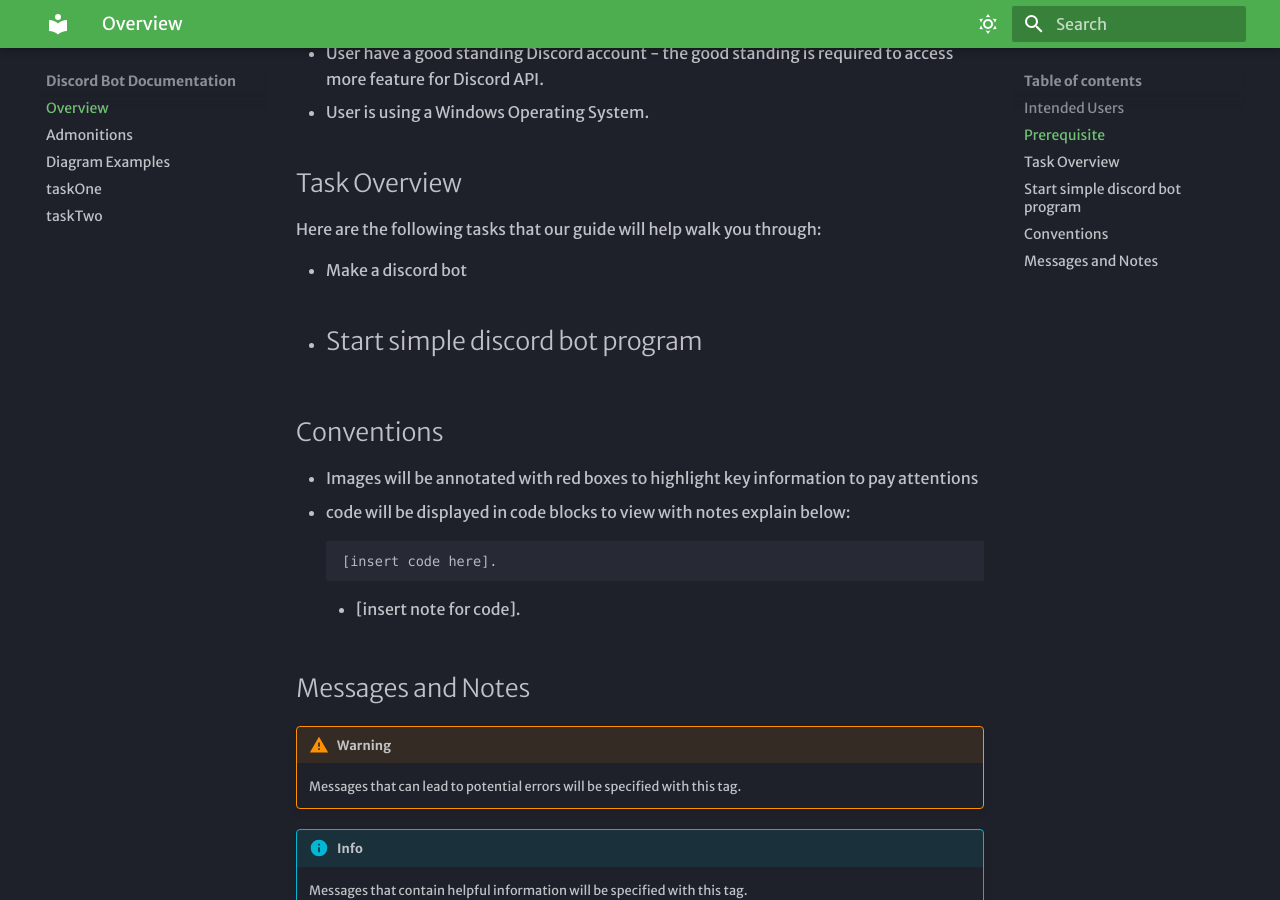
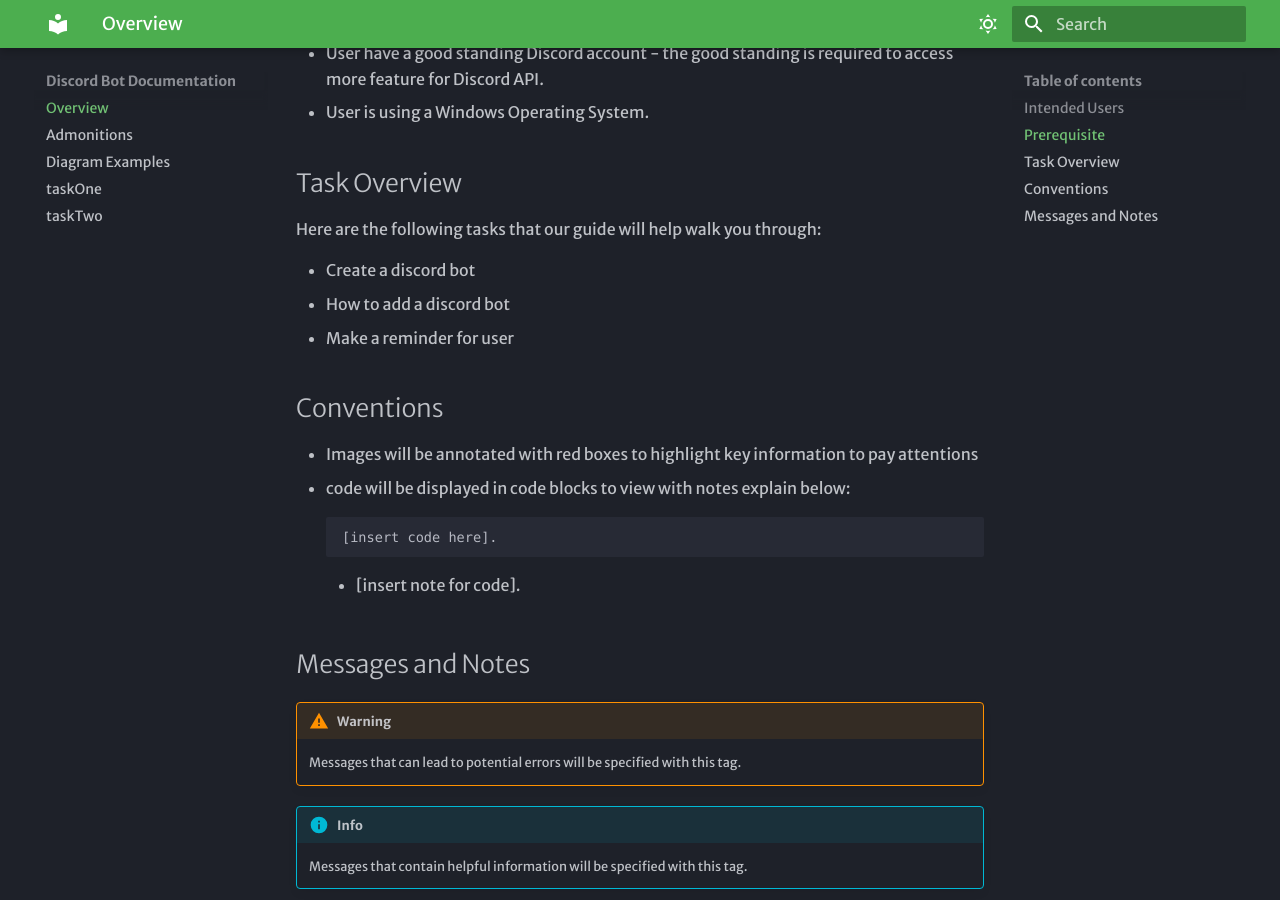
Before and after one commit to TitusLee2000/Discord-Bot-Documentation, an MkDocs documentation site: the page built from docs/index.md, in a window 1280 px wide and 900 px high, scrolled down 599 px. Built offline with MkDocs 1.6.1 and Material for MkDocs 9.7.7, drawn with Linux system fonts in a browser that asks for light colours; some web fonts are replaced.

Commit message:
Update index

```diff
--- a/docs/index.md
+++ b/docs/index.md
@@ -20,9 +20,9 @@
 ## Task Overview
 Here are the following tasks that our guide will help walk you through:
 
-- Make a discord bot
-- Start simple discord bot program
--
+- Create a discord bot
+- How to add a discord bot
+- Make a reminder for user
 
 ## Conventions
 
```
